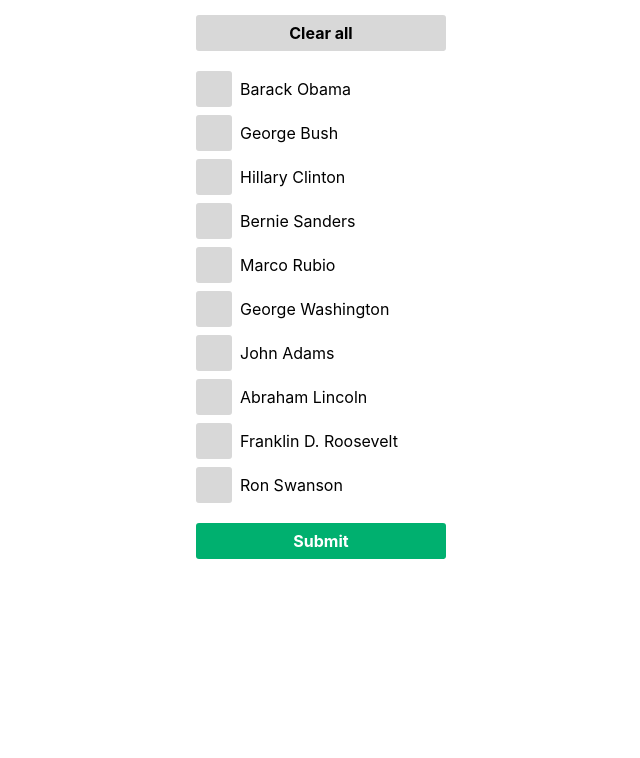
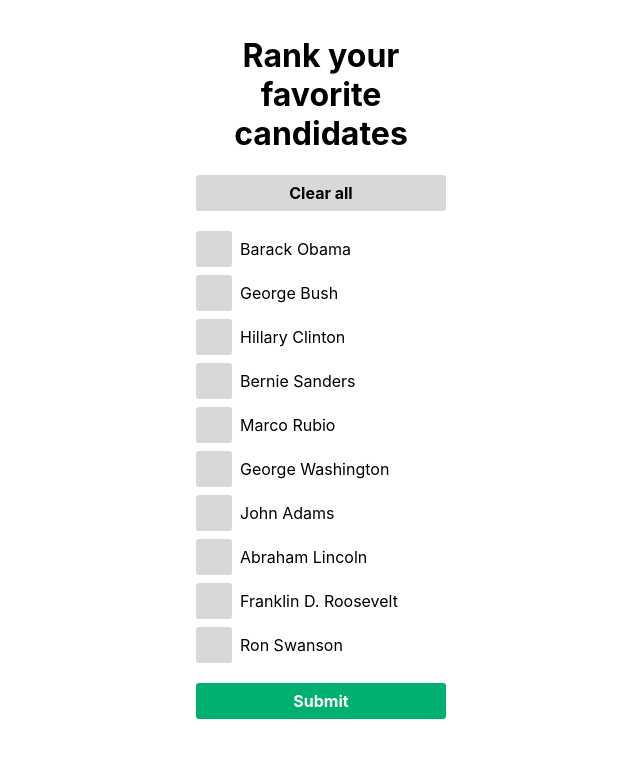
Before and after one commit to tplante/sorting-ui, a React (Create React App) app: page / in a window 1280 px wide. Shown: the top 758 px of the page, without its empty margins (319-959 px from the left). Built offline with nearby package versions, Linux system fonts and the light colour scheme; the HTML template or start-up script is replaced by a standard one.

Commit message:
add a title

```diff
--- a/src/App.js
+++ b/src/App.js
@@ -84,6 +84,7 @@
   render() {
     return (
       <div style={containerStyles}>
+        <h1 style={{ textAlign: "center" }}>Rank your favorite candidates</h1>
         <div onClick={this.handleClear} style={clearStyles}>
           Clear all
         </div>
```
